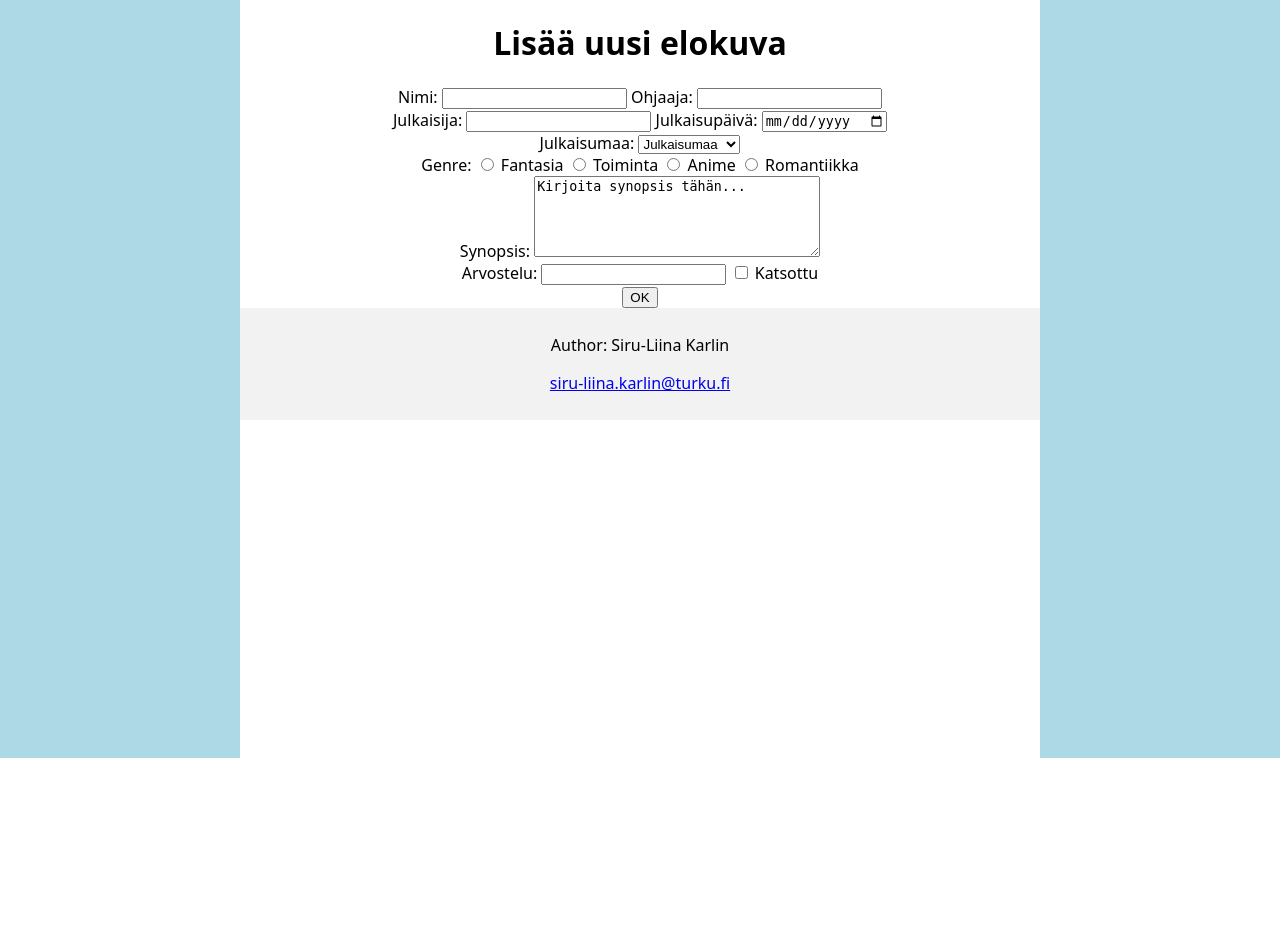
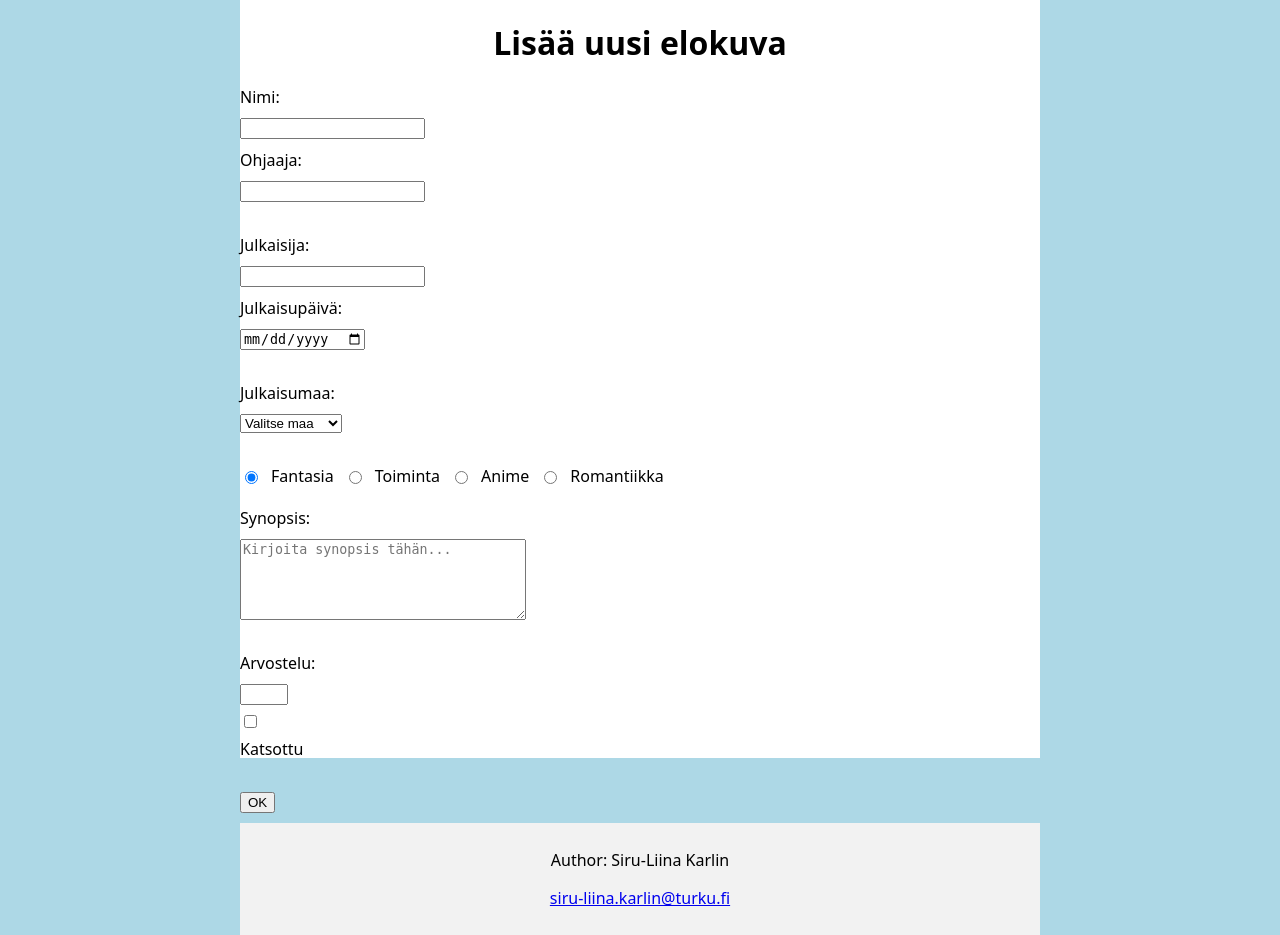
Before and after one commit to siruliina/codepoint_teht, a PHP site: page /uusi_elokuva.html in a window 1280 px wide. Shown: the part 42-977 px from the top of the page. Before the commit the page ends 800 px from the top, so only its background shows below. Run offline with PHP 8.4, Linux system fonts and the light colour scheme.

Commit message:
Lomakkeen stailausta

```diff
--- a/vko_44/tiistai/teht_2_ja_3/lempparit_style.css
+++ b/vko_44/tiistai/teht_2_ja_3/lempparit_style.css
@@ -62,3 +62,31 @@ footer {
 img {
     max-width: 100%;
 }
+
+.form_wrapper {
+    display: grid;
+    grid-template-columns: 1fr 1fr;
+}
+
+.card {
+    border: 2px solid black;
+}
+
+#movie_form label,
+#movie_form input,
+#movie_form select,
+#movie_form textarea {
+    display: block;
+    margin-bottom: 10px;
+}
+
+.radio-group {
+    display: flex;
+    gap: 10px;
+    margin-bottom: 10px;
+    width: 100%
+}
+
+#movie_form label {
+    text-align: left;
+}
--- a/vko_44/tiistai/teht_2_ja_3/uusi_elokuva.html
+++ b/vko_44/tiistai/teht_2_ja_3/uusi_elokuva.html
@@ -34,7 +34,7 @@
 
                 <label for="julkaisumaa">Julkaisumaa:</label>
                 <select name="julkaisumaa" id="julkaisumaa">
-                    <option value="" disabled selected>Julkaisumaa</option>
+                    <option value="" disabled selected>Valitse maa</option>
                     <option value="Yhdysvallat">Yhdysvallat</option>
                     <option value="Iso-Britannia">Iso-Britannia</option>
                     <option value="Suomi">Suomi</option>
@@ -42,26 +42,25 @@
                     <option value="Ruotsi">Ruotsi</option>
                 </select><br/>
 
-                <label for="genre">Genre:</label>
+                <div class="radio-group">
+                    <input type="radio" id="fantasia" name="genre" value="fantasia" checked/>
+                    <label for="fantasia"> Fantasia</label>
 
-                <input type="radio" id="fantasia" name="genre"/>
-                <label for="fantasia"> Fantasia</label>
+                    <input type="radio" id="toiminta" name="genre" value="toiminta"/>
+                    <label for="toiminta"> Toiminta</label>
 
-                <input type="radio" id="toiminta" name="genre"/>
-                <label for="toiminta"> Toiminta</label>
+                    <input type="radio" id="anime" name="genre" value="anime"/>
+                    <label for="anime"> Anime</label>
 
-                <input type="radio" id="anime" name="genre"/>
-                <label for="anime"> Anime</label>
-
-                <input type="radio" id="romantiikka" name="genre"/>
-                <label for="romantiikka"> Romantiikka</label><br/>
+                    <input type="radio" id="romantiikka" name="genre" value="romantiikka"/>
+                    <label for="romantiikka"> Romantiikka</label><br/>
+                </div>
 
                 <label for="synopsis">Synopsis:</label>
-                <textarea name="synopsis" id="synopsis" rows="5" cols="33">Kirjoita synopsis tähän...
-                </textarea><br/>
+                <textarea name="synopsis" id="synopsis" rows="5" cols="33" placeholder="Kirjoita synopsis tähän..."></textarea><br/>
 
                 <label for="arvostelu">Arvostelu:</label>
-                <input type="number" name="arvostelu" id="arvostelu"/>
+                <input type="number" name="arvostelu" id="arvostelu" max="5" min="1"/>
 
 
                 <input type="checkbox" id="katsottu" name="katsottu" value="katsottu"/>
@@ -70,13 +69,52 @@
                 <input type="submit" value="OK">
             </form>
 
-            <div id="movie_card" style="display: none;">
-                <h2><span id="movie_name"></span></h2>
-            </div>
+            <div id="card_container"></div>
         </div>
         <footer>
             <p>Author: Siru-Liina Karlin</p>
             <p><a href="mailto:siru-liina.karlin@turku.fi">siru-liina.karlin@turku.fi</a></p>
         </footer>
     </body>
+
+    <script>
+        document.getElementById("movie_form").addEventListener("submit", function(event) {
+            event.preventDefault();
+
+            const nimi = document.getElementById("nimi").value;
+            const ohjaaja = document.getElementById("ohjaaja").value;
+            const katsottu = document.getElementById("katsottu").checked;
+            const julkaisumaa = document.getElementById("julkaisumaa").value;
+            const julkaisupäivä = document.getElementById("julkaisupäivä").value;
+
+            const genreElements = document.getElementsByName("genre");
+            let genre = "";
+            for (let i = 0; i < genreElements.length; i++) {
+                if (genreElements[i].checked) {
+                    genre = genreElements[i].value;
+                    break;
+                }
+            }
+
+            const arvostelu = document.getElementById("arvostelu").value;
+            const synopsis = document.getElementById("synopsis").value;
+
+            const stars = "★".repeat(arvostelu) + "☆".repeat(5 - arvostelu);
+            const checkboxIcon = katsottu ? "☑" : "☐";
+
+            const card_html = `
+                <div class="card">
+                    <h2>${nimi}</h2> <div>${checkboxIcon}</div>
+                    <h3>${ohjaaja}</h3>
+                    <p>${julkaisumaa} - ${julkaisupäivä} - ${genre}</p>
+                    <p>${stars}</p>
+                    <p>${synopsis}</p>
+                </div>
+            `;
+
+            document.getElementById("card_container").innerHTML = card_html;
+
+            document.getElementById("movie_form").reset();
+        })
+    </script>
 </html>
```
